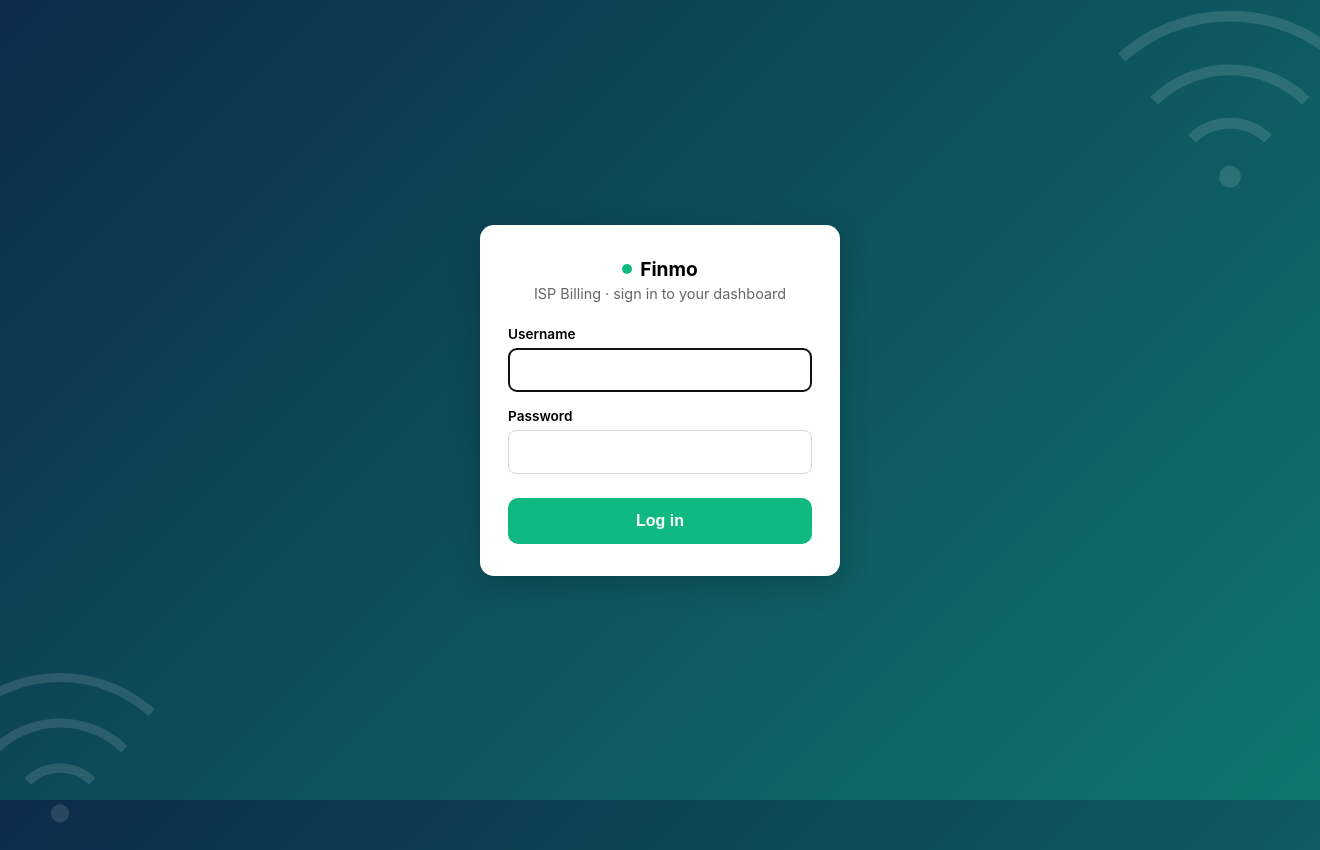
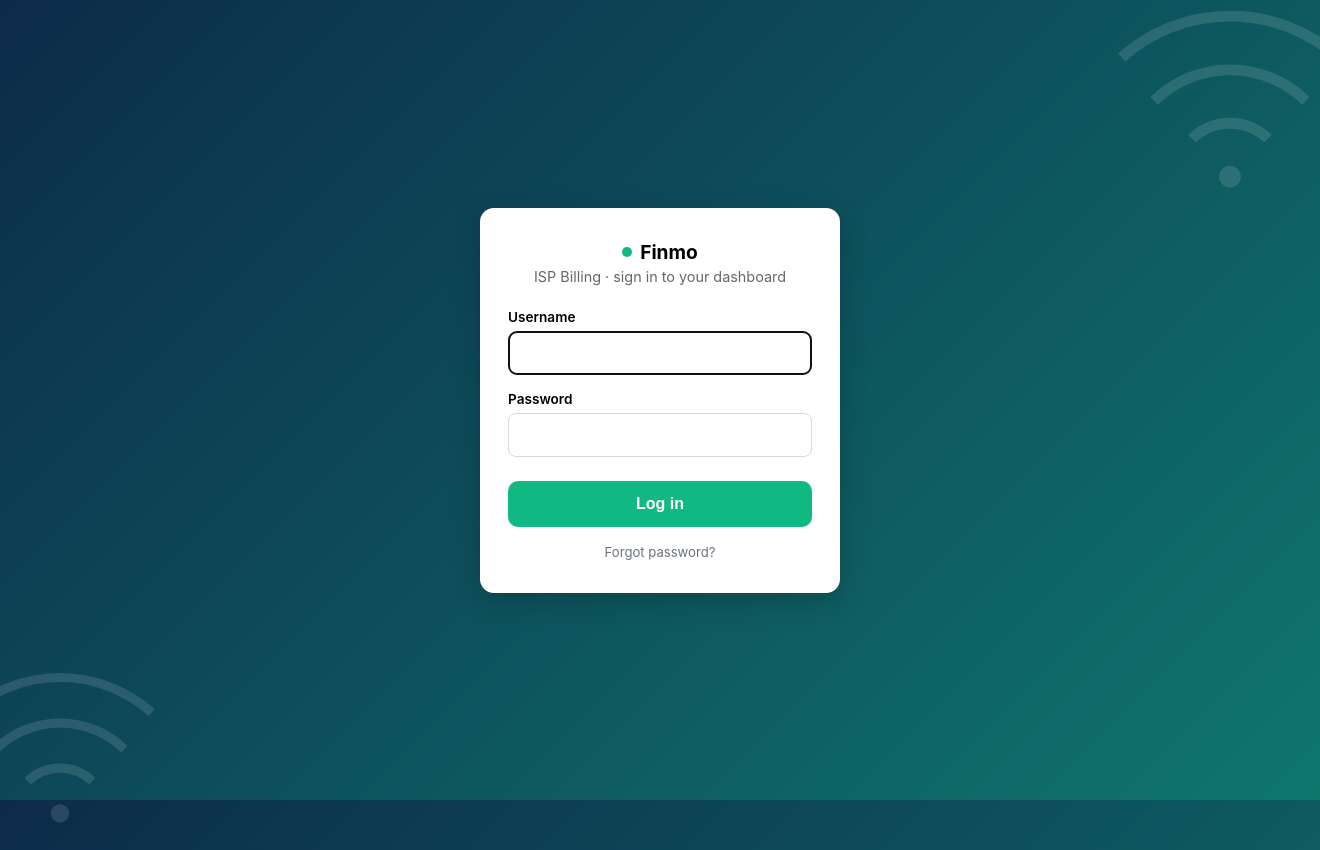
Before and after one commit to Moogi8178/FINMO_BILLING-SYSTEM, a Django app: page /login/ in a window 1320 px wide; the page is wider, and only the part inside the window is pictured. Run offline with Django 5.2, Linux system fonts and the light colour scheme; parts of the project's set-up code (start-up, migrations or seed data) failed here and were passed over.

Commit message:
Update login.html

```diff
--- a/templates/billing/login.html
+++ b/templates/billing/login.html
@@ -50,6 +50,9 @@
       <input type="hidden" name="next" value="{{ next }}">
       <button type="submit">Log in</button>
     </form>
+    <div style="text-align:center; margin-top:14px;">
+      <a href="{% url 'password_reset' %}" style="font-size:0.82rem; color:#6b7280; text-decoration:none;">Forgot password?</a>
+    </div>
   </div>
 </body>
 </html>
```
